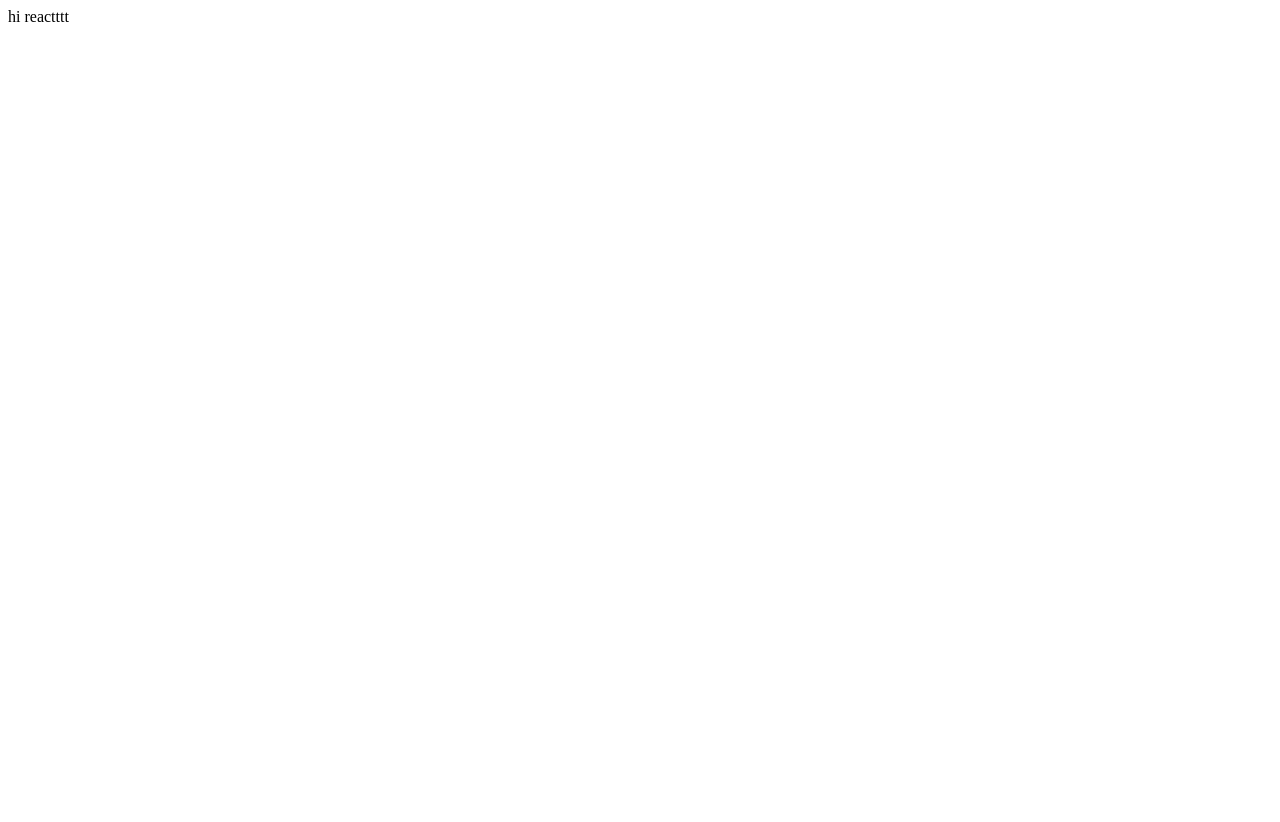
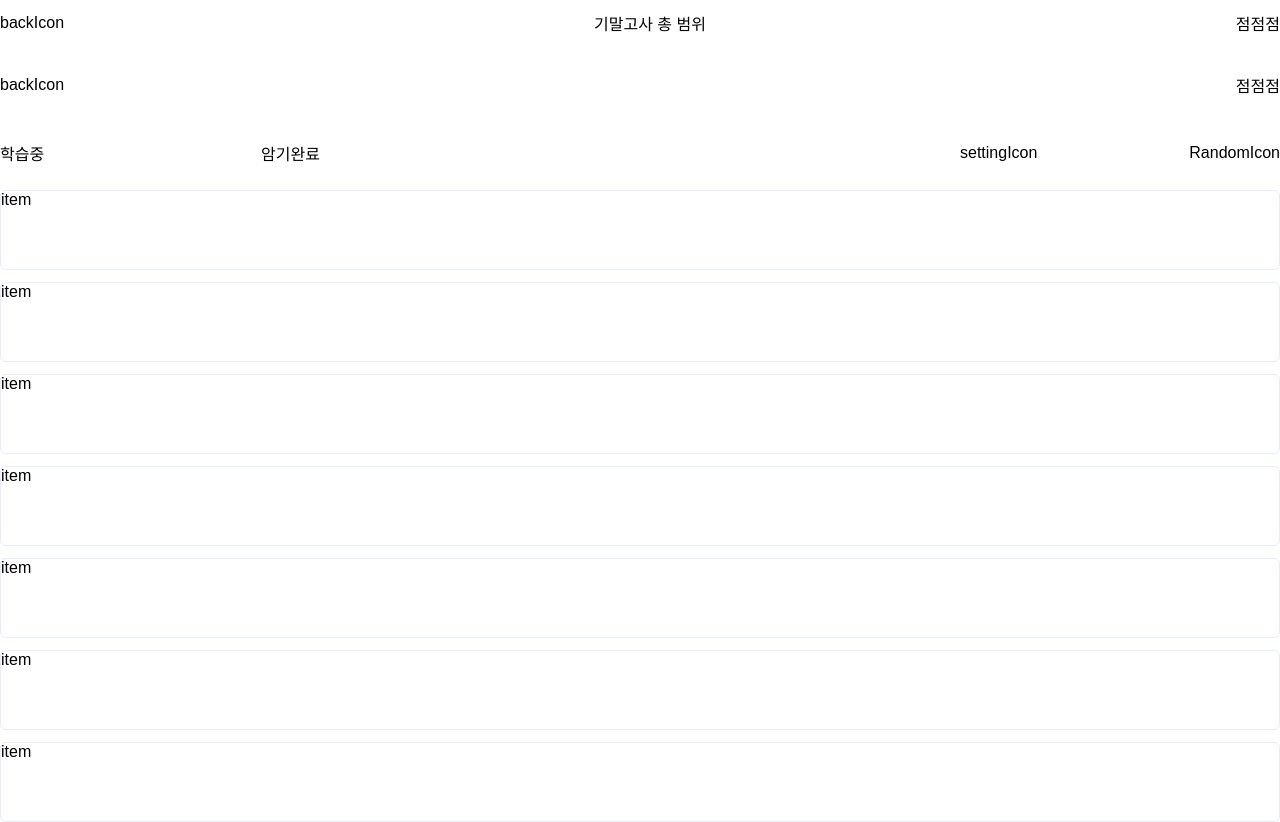
Before and after one commit to woohyun1031/Mise-Chery-Clone, a React (Create React App) app in the folder my-app/: page / in a window 1280 px wide. Shown: the top 822 px of the page. Before the commit the page ends 800 px from the top, so only its background shows below. Built offline with nearby package versions, Linux system fonts and the light colour scheme.

Commit message:
Feat: component, element 추가
Feat: component, element 추가,
Style: layout 정리

```diff
--- a/my-app/package.json
+++ b/my-app/package.json
@@ -12,6 +12,7 @@
     "react-dom": "^18.2.0",
     "react-router-dom": "^6.3.0",
     "react-scripts": "5.0.1",
+    "styled-components": "^5.3.5",
     "typescript": "^4.7.4",
     "web-vitals": "^2.1.4"
   },
@@ -43,6 +44,7 @@
     "@types/react": "^18.0.15",
     "@types/react-dom": "^18.0.6",
     "@types/react-router-dom": "^5.3.3",
+    "@types/styled-components": "^5.1.25",
     "@typescript-eslint/eslint-plugin": "^5.30.5",
     "@typescript-eslint/parser": "^5.30.5",
     "eslint-config-prettier": "^8.5.0",
--- a/my-app/public/index.html
+++ b/my-app/public/index.html
@@ -3,7 +3,10 @@
 	<head>
 		<meta charset="utf-8" />
 		<link rel="icon" href="%PUBLIC_URL%/favicon.ico" />
-		<meta name="viewport" content="width=device-width, initial-scale=1" />
+		<meta
+			name="viewport"
+			content="width=device-width, initial-scale=1.0, maximum-scale=1, minimum-scale=1"
+		/>
 		<meta name="theme-color" content="#000000" />
 		<meta
 			name="description"
--- a/my-app/src/App.tsx
+++ b/my-app/src/App.tsx
@@ -1,9 +1,28 @@
+import GlobalStyle from './styles/GlobalStyle';
+
+import Header from './components/Header';
+import SubHeader from './components/SubHeader';
+import styled from 'styled-components';
+import CardList from './components/CardList';
+import CardHeader from './components/CardHeader';
 const App = () => {
 	return (
 		<>
-      <div>hi reactttt</div>
+			<GlobalStyle />
+			<HeaderContainer>
+				<Header />
+				<SubHeader />
+				<CardHeader />
+			</HeaderContainer>
+			<CardList />
 		</>
 	);
 };
 
 export default App;
+
+const HeaderContainer = styled.div`
+	position: fixed;
+	top: 0;
+	width: 100%;
+`;
--- /dev/null
+++ b/my-app/src/components/Card.tsx
@@ -0,0 +1,22 @@
+import styled from 'styled-components';
+import Grid from '../elements/Grid';
+
+const Card = () => {
+	return (
+		<>
+			<CardBox>item</CardBox>
+		</>
+	);
+};
+
+export default Card;
+
+const CardBox = styled.div`
+	width: 100%;
+	height: 80px;
+
+	margin-bottom: 12px;
+
+	border: 0.5px solid #e6ebff;
+	border-radius: 6px;
+`;
--- /dev/null
+++ b/my-app/src/components/CardHeader.tsx
@@ -0,0 +1,28 @@
+import styled from 'styled-components';
+import Grid from '../elements/Grid';
+
+const CardHeader = () => {
+	return (
+		<>
+			<HeaderWrap>
+				<Grid is_flex>
+					<Grid width='25%' is_flex>
+						<div>학습중</div>
+						<div>암기완료</div>
+					</Grid>
+					<Grid width='25%' is_flex>
+						<div>settingIcon</div>
+						<div>RandomIcon</div>
+					</Grid>
+				</Grid>
+			</HeaderWrap>
+		</>
+	);
+};
+
+export default CardHeader;
+
+const HeaderWrap = styled.div`
+	width: 100%;
+	height: 57px;
+`;
--- /dev/null
+++ b/my-app/src/components/CardList.tsx
@@ -0,0 +1,30 @@
+import styled from 'styled-components';
+import Card from './Card';
+
+const CardList = () => {
+	return (
+		<>
+			<CardListWrap>
+				<Card />
+				<Card />
+				<Card />
+				<Card />
+				<Card />
+				<Card />
+				<Card />
+				<Card />
+				<Card />
+				<Card />
+				<Card />
+			</CardListWrap>
+		</>
+	);
+};
+
+export default CardList;
+
+const CardListWrap = styled.div`
+	width: 100%;
+	overflow-y: scroll;
+	z-index: 999;
+`;
--- /dev/null
+++ b/my-app/src/components/Header.tsx
@@ -0,0 +1,24 @@
+import styled from 'styled-components';
+import Grid from '../elements/Grid';
+
+const Header = () => {
+	return (
+		<>
+			<HeaderBox>
+				<Grid width='100%' height='46px'>
+					<Grid is_flex>
+						<Icon>backIcon</Icon>
+						<div>기말고사 총 범위</div>
+						<Icon>점점점</Icon>
+					</Grid>
+				</Grid>
+			</HeaderBox>
+		</>
+	);
+};
+
+export default Header;
+
+const HeaderBox = styled.header``;
+
+const Icon = styled.div``;
--- /dev/null
+++ b/my-app/src/components/SubHeader.tsx
@@ -0,0 +1,19 @@
+import styled from 'styled-components';
+import Grid from '../elements/Grid';
+
+const SubHeader = () => {
+	return (
+		<>
+			<Grid width='100%' height='78px'>
+				<Grid is_flex>
+					<Icon>backIcon</Icon>
+					<Icon>점점점</Icon>
+				</Grid>
+			</Grid>
+		</>
+	);
+};
+
+export default SubHeader;
+
+const Icon = styled.div``;
--- /dev/null
+++ b/my-app/src/elements/Grid.tsx
@@ -0,0 +1,50 @@
+import styled from 'styled-components';
+
+type GridProps = {
+	is_flex?: boolean;
+	width?: string;
+	height?: string;
+	padding?: string;
+	margin?: string;
+	bg?: string;
+	children?: any;
+};
+
+const Grid = (props: GridProps) => {
+	const { is_flex, width, height, padding, margin, bg, children } = props;
+	const styles = {
+		is_flex,
+		width,
+		height,
+		padding,
+		margin,
+		bg,
+	};
+
+	return <GridBox {...styles}>{children}</GridBox>;
+};
+
+export default Grid;
+
+const GridBox = styled.div<{
+	is_flex?: boolean;
+	width?: string;
+	height?: string;
+	padding?: string;
+	margin?: string;
+	bg?: string;
+}>`
+	width: ${({ width }) => (width ? width : '100%')};
+	height: ${({ height }) => (height ? height : '100%')};
+
+	padding: ${({ padding }) => (padding ? padding : '0px')};
+	margin: ${({ margin }) => (margin ? margin : '0px')};
+
+	display: ${({ is_flex }) => (is_flex ? 'flex' : 'block')};
+	${({ is_flex }) => (is_flex ? 'align-items: center' : '')};
+	${({ is_flex }) => (is_flex ? 'justify-content: space-between' : '')};
+
+	background-color: ${({ bg }) => (bg ? bg : '#FFFFFF')};
+	box-sizing: border-box;
+	overflow: hidden;
+`;
--- /dev/null
+++ b/my-app/src/styles/GlobalStyle.ts
@@ -0,0 +1,31 @@
+import { createGlobalStyle } from 'styled-components';
+
+const GlobalStyle = createGlobalStyle`
+  * {
+    margin: 0;
+    padding: 0;
+    box-sizing: border-box;
+    font-family: 'Noto Sans KR', sans-serif;
+  }
+  body {
+    background-color: #ffff;
+    padding-top: 190px;
+  }
+  li {
+    list-style: none;
+  }
+  button {
+    background: none;
+    border: none;
+    cursor: pointer;
+  }
+  input {
+    border: none;
+    outline: none;
+  }
+  label {
+    display: block;
+  }
+`;
+
+export default GlobalStyle;
```
Also changed, not shown: my-app/src/components/Main.tsx (added, +21 -0 lines), my-app/src/index.tsx (line endings or trailing spaces), 1 other file (tests, documents, lock files or other folders).
